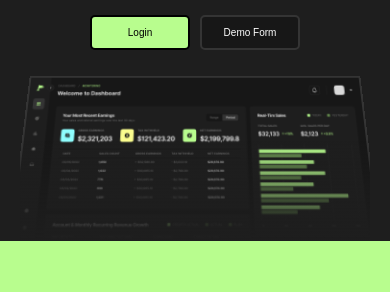
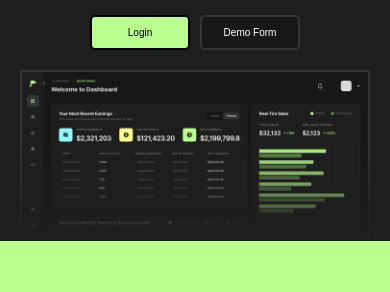
Before and after one commit to Milanb0z/forms-manager, a React (Vite) app in the folder client/: page / in a window 390 px wide. Shown: the part 355-647 px from the top of the page. Built offline with nearby package versions, Linux system fonts and the light colour scheme.

Commit message:
Animated Hero Section

```diff
--- a/client/src/@ui/Button.module.scss
+++ b/client/src/@ui/Button.module.scss
@@ -27,6 +27,7 @@
 .danger {
   background-color: var(--color-red);
   color: #fff;
+  border-color: var(--color-red);
 }
 
 .outline {
--- a/client/src/components/InviteTable/DeleteModal.jsx
+++ b/client/src/components/InviteTable/DeleteModal.jsx
@@ -36,8 +36,7 @@ const DeleteModal = ({ deleteKey, handleClose }) => {
       )}
       <div className={classes.main}>
         <p>
-          Lorem ipsum dolor sit, amet <span>{deleteKey}</span> consectetur
-          adipisicing elit.
+          To delete form type: <span>{deleteKey}</span> in input box below
         </p>
         <Input value={value} onChange={setValue} />
       </div>
--- a/client/src/pages/Invite/Invite.jsx
+++ b/client/src/pages/Invite/Invite.jsx
@@ -119,7 +119,6 @@ const Invite = () => {
         <InviteTable invites={data.form.invites} />
         <ResponsesCard response={data.form.responses} />
         <CompleteCard invites={data.form.invites} />
-        <CompleteCard invites={data.form.invites} />
         <Card>
           <Button onClick={() => setIsDelete(true)} danger>
             DeleteForm
--- a/client/src/pages/MainDashboard/MainDashboard.jsx
+++ b/client/src/pages/MainDashboard/MainDashboard.jsx
@@ -14,7 +14,7 @@ import { Card, Button } from "@ui";
 
 import classes from "./MainDashboard.module.scss";
 import { useGetProfileQuery } from "@store/authSlice";
-import { getResponsesSorted } from "@utils/getAnsSchema";
+import { getResponsesSorted, getChartData } from "@utils/getAnsSchema";
 import FromatedDate from "@utils/formatDate";
 
 const SurveysCard = ({ forms }) => {
@@ -47,8 +47,9 @@ const SurveysCard = ({ forms }) => {
 
 const data = [
   {
-    name: "1.2",
-    uv: 4,
+    name: "2.3",
+    uv: 6,
+    uy: 6,
     pv: 2,
     amt: 1,
   },
@@ -158,6 +159,7 @@ const MainDashboard = () => {
   const { data: user } = useGetProfileQuery();
 
   console.log(getResponsesSorted(user.createdForms));
+  console.log(getChartData(user.createdForms));
 
   return (
     <div className={classes.grid}>
--- a/client/src/sections/Hero/Hero.jsx
+++ b/client/src/sections/Hero/Hero.jsx
@@ -1,35 +1,60 @@
 import { Button } from "@ui";
+import { Link } from "react-router-dom";
+import { motion } from "framer-motion";
 import Header from "@sections/Header/Header";
 
 import classes from "./Hero.module.scss";
-import { Link } from "react-router-dom";
+
+const landingVars = {
+  animate: {
+    opacity: 1,
+    y: 0,
+  },
+  initial: {
+    opacity: 0,
+    y: 50,
+  },
+};
 
 const HeroSection = () => {
   return (
-    <div className={classes.hero}>
+    <motion.div
+      variants={{}}
+      initial="initial"
+      animate="animate"
+      transition={{ staggerChildren: 0.15 }}
+      className={classes.hero}
+    >
       <section className={classes.content}>
         <Header />
         <div className={classes.main}>
           <div className={classes.text}>
-            <h1>Improve your performance using Easy HR.</h1>
-            <p>
+            <motion.h1 variants={landingVars}>
+              Improve your performance using Easy HR.
+            </motion.h1>
+            <motion.p variants={landingVars}>
               Don't let your work be hampered by trivial matters. increase your
               work efficiency with our platform and feel the ease in managing
               employees
-            </p>
-            <div className={classes.row}>
+            </motion.p>
+            <motion.div variants={landingVars} className={classes.row}>
               <Link to="/login">
                 <Button>Login</Button>
               </Link>
               <Link to="/form/id/first">
                 <Button outline>Demo Form</Button>
               </Link>
-            </div>
-            <img src="/screen.png" alt="screen" className={classes.screen} />
+            </motion.div>
+            <motion.img
+              variants={landingVars}
+              src="/screen.png"
+              alt="screen"
+              className={classes.screen}
+            />
           </div>
         </div>
       </section>
-    </div>
+    </motion.div>
   );
 };
 
--- a/client/src/sections/Hero/Hero.module.scss
+++ b/client/src/sections/Hero/Hero.module.scss
@@ -1,4 +1,5 @@
 .hero {
+  min-height: 100svh;
 }
 
 .main {
@@ -74,4 +75,8 @@
       height: 3em;
     }
   }
+
+  .hero {
+    min-height: 35svh;
+  }
 }
--- a/client/src/utils/getAnsSchema.js
+++ b/client/src/utils/getAnsSchema.js
@@ -34,6 +34,7 @@ const getAnsSchema = (questions) => {
 
 const getResponsesSorted = (forms) => {
   let sortedList = [];
+  let chartData = {};
 
   //Joining Responses
   forms.forEach(({ responses, name }) => {
@@ -50,4 +51,22 @@ const getResponsesSorted = (forms) => {
   return sortedList;
 };
 
-export { getAnsSchema, getResponsesSorted };
+const getChartData = (forms) => {
+  console.log("caht");
+  const sortedList = getResponsesSorted(forms);
+
+  const groups = sortedList.reduce((groups, response) => {
+    const date = response.createdAt.split("T")[0];
+    if (!groups[date]) {
+      groups[date] = [];
+    }
+    groups[date].push(response);
+    return groups;
+  }, {});
+
+  // Edit: to add it in the array format instead
+
+  console.log({ groups });
+};
+
+export { getAnsSchema, getResponsesSorted, getChartData };
```
